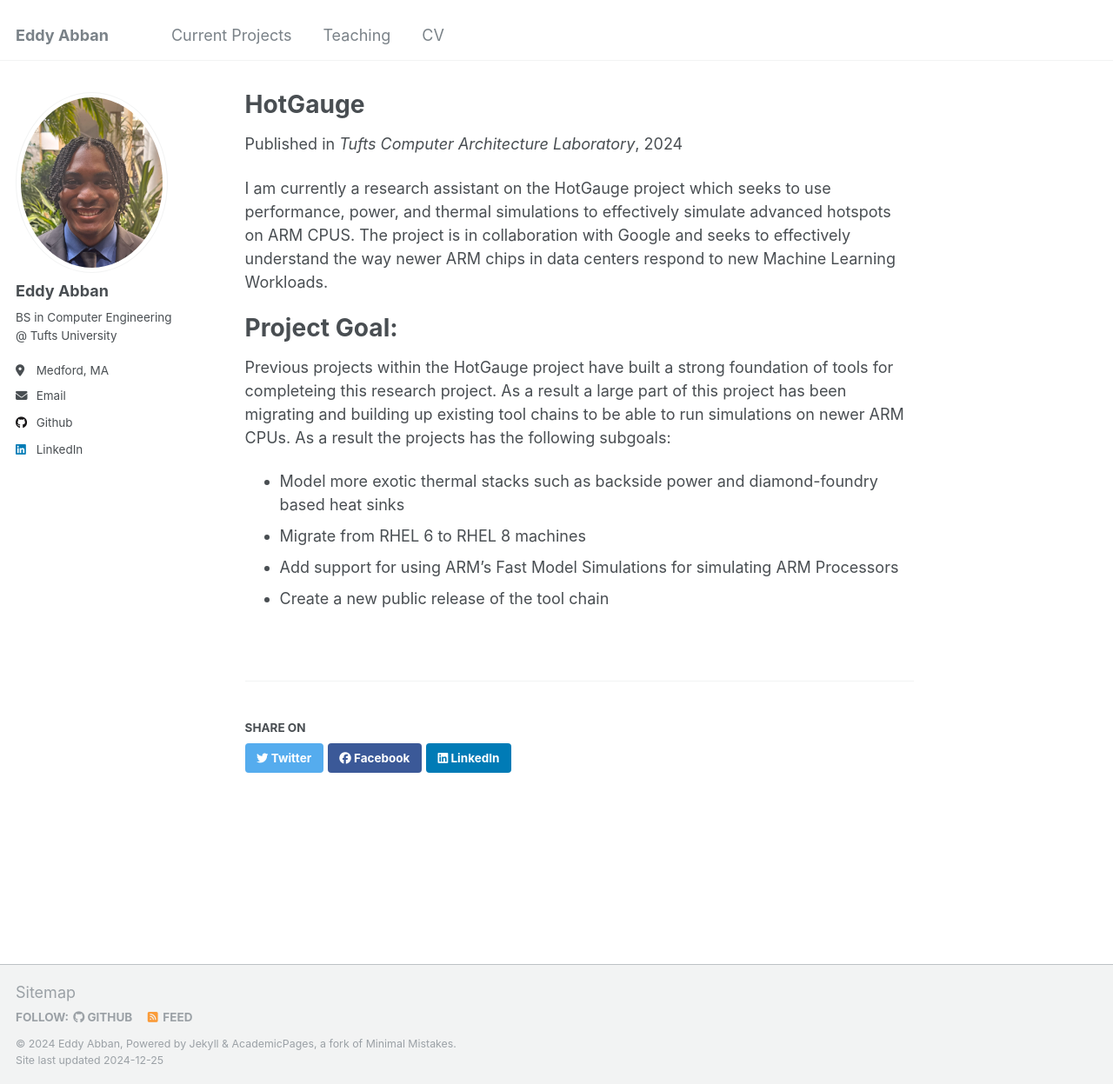
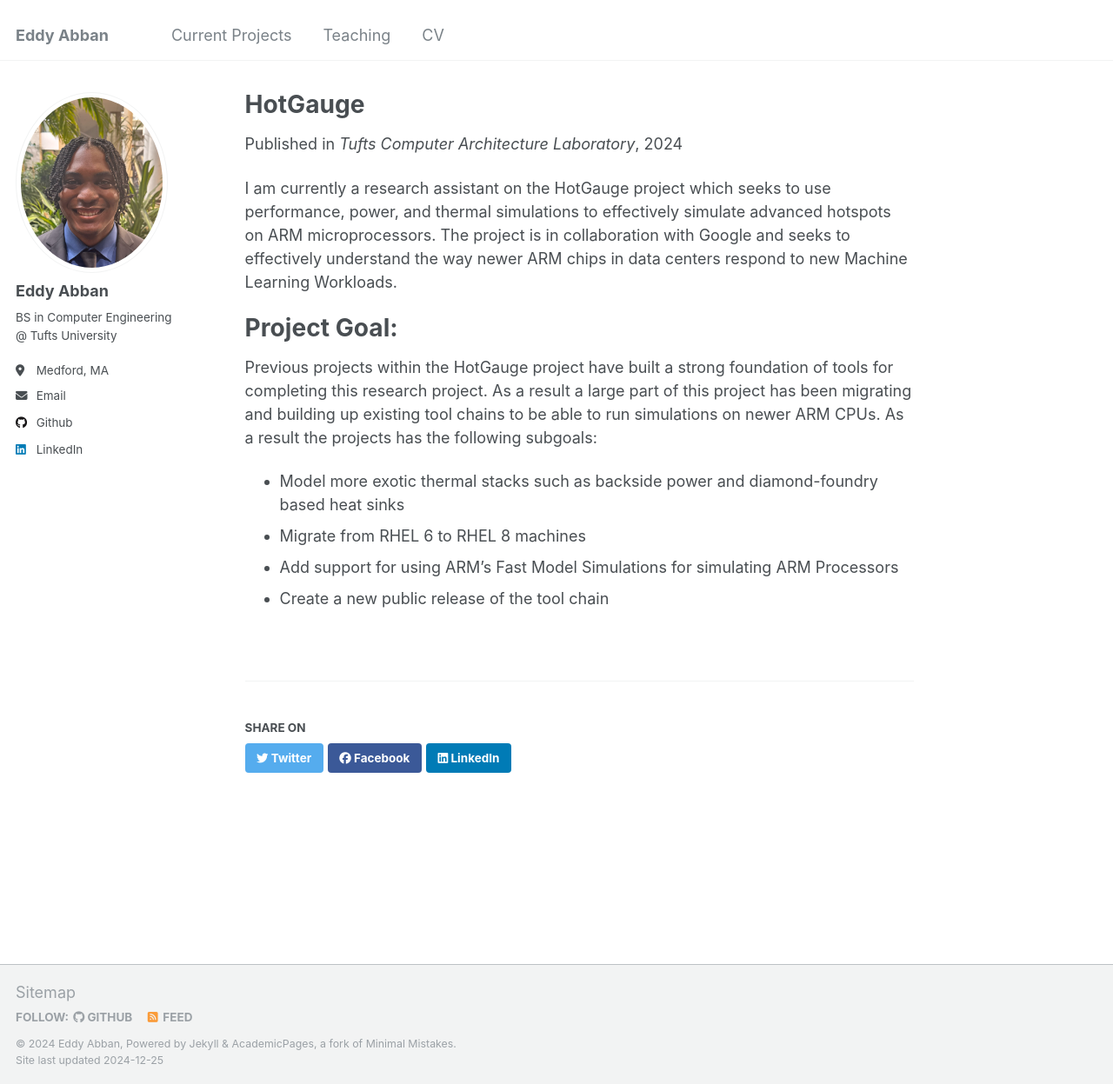
Before and after one commit to eddyabban2/eddyabban2.github.io, a Jekyll site: the page built from _projects/HotGauge.md, in a window 1280 px wide and 1247 px high. Shown: the whole window at 87% size. Built offline with Jekyll 4.4.1, drawn with Linux system fonts in a browser that asks for light colours.

Commit message:
added more information

```diff
--- a/_projects/HotGauge.md
+++ b/_projects/HotGauge.md
@@ -6,10 +6,10 @@ type: "Research Project"
 venue: "Tufts Computer Architecture Laboratory"
 ---
 
-I am currently a research assistant on the HotGauge project which seeks to use performance, power, and thermal simulations to effectively simulate advanced hotspots on ARM CPUS. The project is in collaboration with Google and seeks to effectively understand the way newer ARM chips in data centers respond to new Machine Learning Workloads.
+I am currently a research assistant on the HotGauge project which seeks to use performance, power, and thermal simulations to effectively simulate advanced hotspots on ARM microprocessors. The project is in collaboration with Google and seeks to effectively understand the way newer ARM chips in data centers respond to new Machine Learning Workloads.
 
 # Project Goal:
-Previous projects within the HotGauge project have built a strong foundation of tools for completeing this research project. As a result a large part of this project has been migrating and building up existing tool chains to be able to run simulations on newer ARM CPUs. As a result the projects has the following subgoals:
+Previous projects within the HotGauge project have built a strong foundation of tools for completing this research project. As a result a large part of this project has been migrating and building up existing tool chains to be able to run simulations on newer ARM CPUs. As a result the projects has the following subgoals:
 * Model more exotic thermal stacks such as backside power and diamond-foundry based heat sinks
 * Migrate from RHEL 6 to RHEL 8 machines
 * Add support for using ARM's Fast Model Simulations for simulating ARM Processors
```
